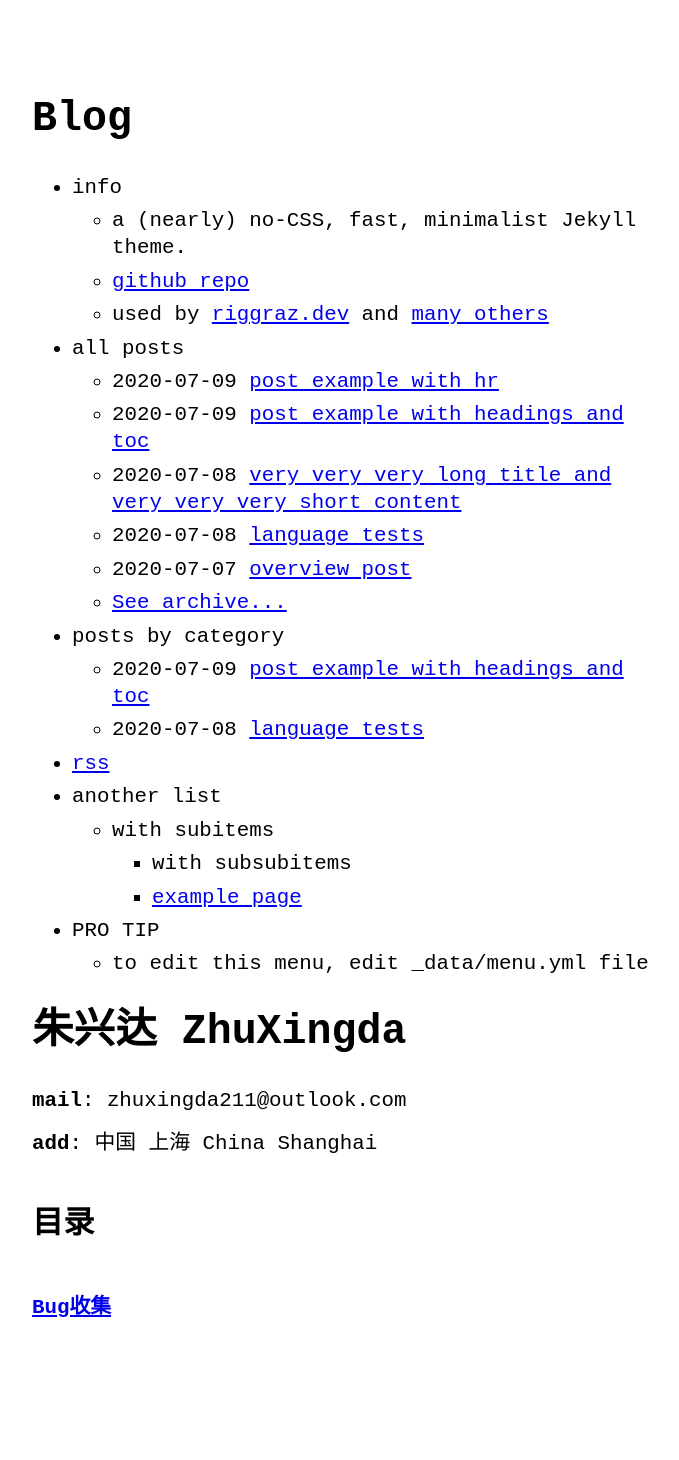
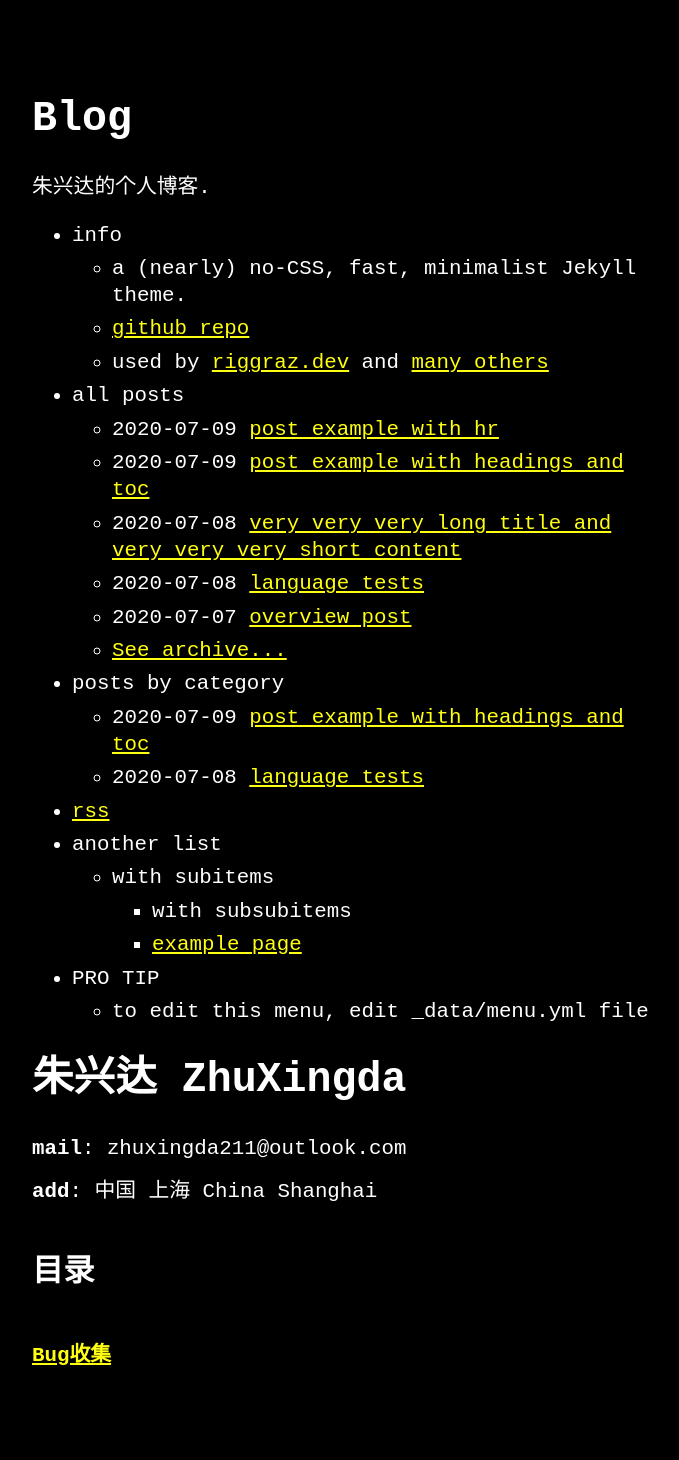
Before and after one commit to ZhuXingda/ZhuXingda.github.io, a Jekyll site: the page built from index.md, in a window 1280 px wide. Shown: the whole page, without its empty margins (288-967 px from the left). Built offline with Jekyll 4.4.1, drawn with Linux system fonts in a browser that asks for light colours; our own code applies the rules of GitHub Pages for plain Markdown files; before the commit the page ends 1412 px from its top, so only the background shows below that.

```diff
--- a/_config.yml
+++ b/_config.yml
@@ -14,10 +14,10 @@ favicon: "logo.jpg" # name+extension of favicon (which must be put on the root f
 theme: no-style-please # if you are using GitHub Pages, change it to remote_theme: riggraz/no-style-please
 
 theme_config:
-  appearance: "auto" # can be "light", "dark" or "auto"
+  appearance: "dark" # can be "light", "dark" or "auto"
   back_home_text: ".." # customize text for homepage link in post layout
   date_format: "%Y-%m-%d" # customize how date is formatted
-  show_description: false # show blog description in home page
+  show_description: true # show blog description in home page
 
 sass:
   style: :compressed
```
Also changed, not shown: index.md (+0 -4 lines).
